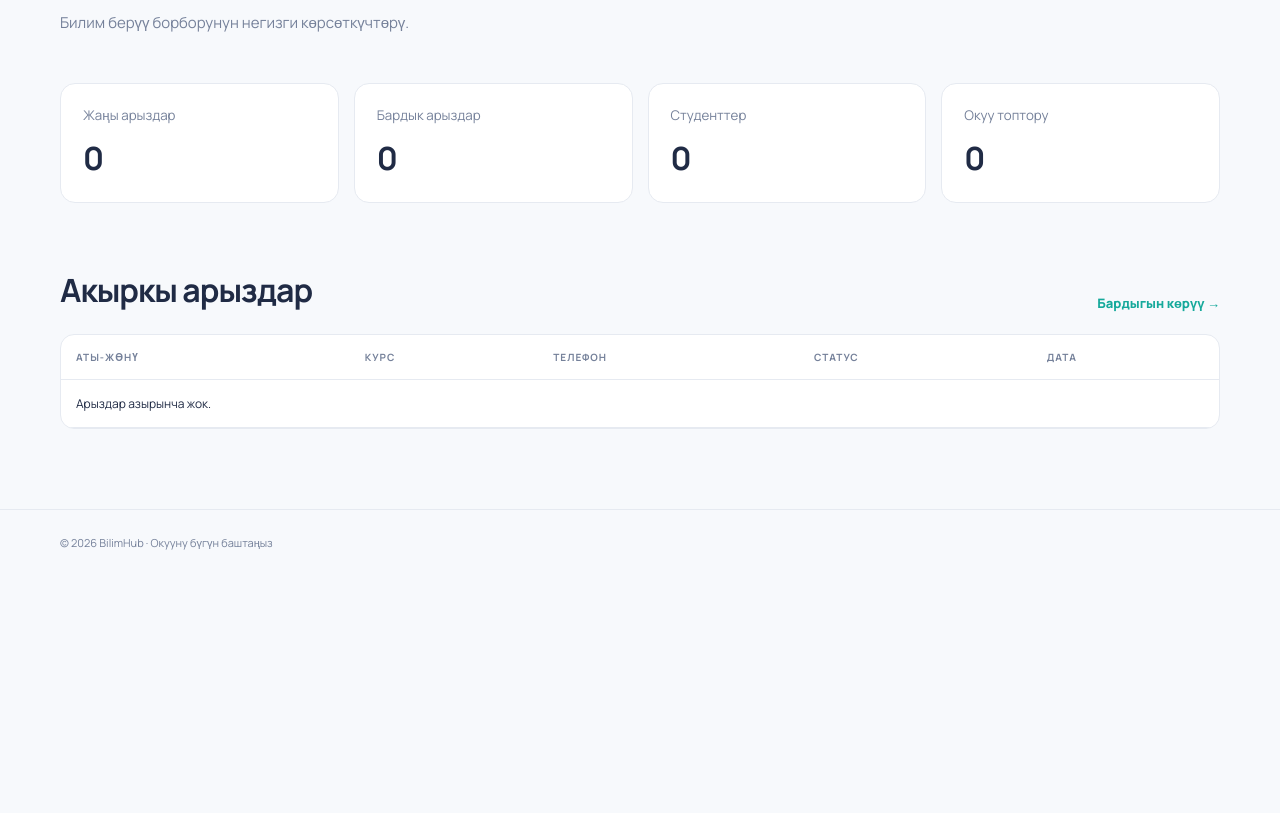
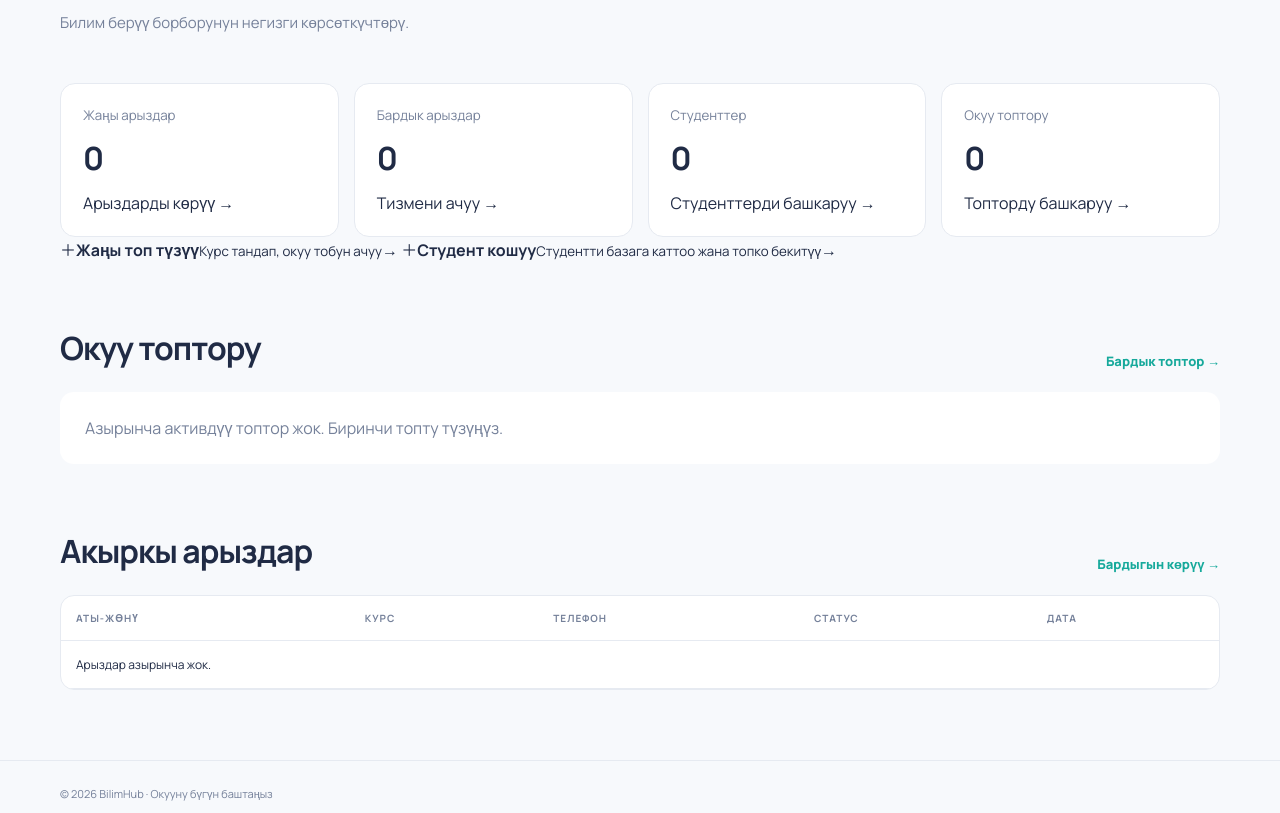
Before and after one commit to MamatkulovaBegimai/bilim_hub, a Django app: page /manager/ in a window 1280 px wide. Shown: the part 224-1037 px from the top of the page. Before the commit the page ends 774 px from the top, so only its background shows below. Run offline with Django 5.2, Linux system fonts and the light colour scheme; the visitor is signed in with stand-in values (Sample User, id 1); data that the repository does not hold is empty.

Commit message:
Add manager group and student management: templates/academy/dashboard.html

```diff
--- a/templates/academy/dashboard.html
+++ b/templates/academy/dashboard.html
@@ -1 +1,39 @@
-{% extends 'base.html' %}{% block title %}Башкаруу панели | BilimHub{% endblock %}{% block content %}<section class="page-heading"><span class="eyebrow">МЕНЕДЖЕР ҮЧҮН</span><h1>Башкаруу панели</h1><p>Билим берүү борборунун негизги көрсөткүчтөрү.</p></section><div class="stats-grid"><div class="stat"><small>Жаңы арыздар</small><strong>{{ new_applications }}</strong></div><div class="stat"><small>Бардык арыздар</small><strong>{{ applications_count }}</strong></div><div class="stat"><small>Студенттер</small><strong>{{ students_count }}</strong></div><div class="stat"><small>Окуу топтору</small><strong>{{ groups_count }}</strong></div></div><div class="section-head"><h2>Акыркы арыздар</h2><a class="text-link" href="{% url 'application_list' %}">Бардыгын көрүү →</a></div><div class="table-wrap"><table><thead><tr><th>Аты-жөнү</th><th>Курс</th><th>Телефон</th><th>Статус</th><th>Дата</th></tr></thead><tbody>{% for a in recent_applications %}<tr><td>{{ a.full_name }}</td><td>{{ a.course.title }}</td><td>{{ a.phone }}</td><td>{{ a.get_status_display }}</td><td>{{ a.created_at|date:'d.m.Y' }}</td></tr>{% empty %}<tr><td colspan="5">Арыздар азырынча жок.</td></tr>{% endfor %}</tbody></table></div>{% endblock %}
+{% extends 'base.html' %}
+{% block title %}Башкаруу панели | BilimHub{% endblock %}
+{% block content %}
+<section class="page-heading">
+  <span class="eyebrow">МЕНЕДЖЕР ҮЧҮН</span>
+  <h1>Башкаруу панели</h1>
+  <p>Билим берүү борборунун негизги көрсөткүчтөрү.</p>
+</section>
+
+<div class="stats-grid">
+  <a class="stat stat-link" href="{% url 'application_list' %}"><small>Жаңы арыздар</small><strong>{{ new_applications }}</strong><span>Арыздарды көрүү →</span></a>
+  <a class="stat stat-link" href="{% url 'application_list' %}"><small>Бардык арыздар</small><strong>{{ applications_count }}</strong><span>Тизмени ачуу →</span></a>
+  <a class="stat stat-link" href="{% url 'student_list' %}"><small>Студенттер</small><strong>{{ students_count }}</strong><span>Студенттерди башкаруу →</span></a>
+  <a class="stat stat-link" href="{% url 'group_list' %}"><small>Окуу топтору</small><strong>{{ groups_count }}</strong><span>Топторду башкаруу →</span></a>
+</div>
+
+<div class="manager-actions">
+  <a class="manager-action" href="{% url 'group_create' %}"><span class="action-icon">＋</span><span><strong>Жаңы топ түзүү</strong><small>Курс тандап, окуу тобун ачуу</small></span><b>→</b></a>
+  <a class="manager-action" href="{% url 'student_create' %}"><span class="action-icon action-icon-purple">＋</span><span><strong>Студент кошуу</strong><small>Студентти базага каттоо жана топко бекитүү</small></span><b>→</b></a>
+</div>
+
+<div class="section-head"><h2>Окуу топтору</h2><a class="text-link" href="{% url 'group_list' %}">Бардык топтор →</a></div>
+<div class="group-mini-grid">
+  {% for group in active_groups %}
+    <a class="group-mini-card" href="{% url 'group_detail' group.pk %}">
+      <span class="group-mini-course">{{ group.course.title }}</span>
+      <strong>{{ group.name }}</strong>
+      <small>{{ group.students.count }} студент</small>
+    </a>
+  {% empty %}
+    <div class="empty">Азырынча активдүү топтор жок. Биринчи топту түзүңүз.</div>
+  {% endfor %}
+</div>
+
+<div class="section-head"><h2>Акыркы арыздар</h2><a class="text-link" href="{% url 'application_list' %}">Бардыгын көрүү →</a></div>
+<div class="table-wrap"><table><thead><tr><th>Аты-жөнү</th><th>Курс</th><th>Телефон</th><th>Статус</th><th>Дата</th></tr></thead><tbody>
+{% for a in recent_applications %}<tr><td>{{ a.full_name }}</td><td>{{ a.course.title }}</td><td>{{ a.phone }}</td><td>{{ a.get_status_display }}</td><td>{{ a.created_at|date:'d.m.Y' }}</td></tr>{% empty %}<tr><td colspan="5">Арыздар азырынча жок.</td></tr>{% endfor %}
+</tbody></table></div>
+{% endblock %}
```
